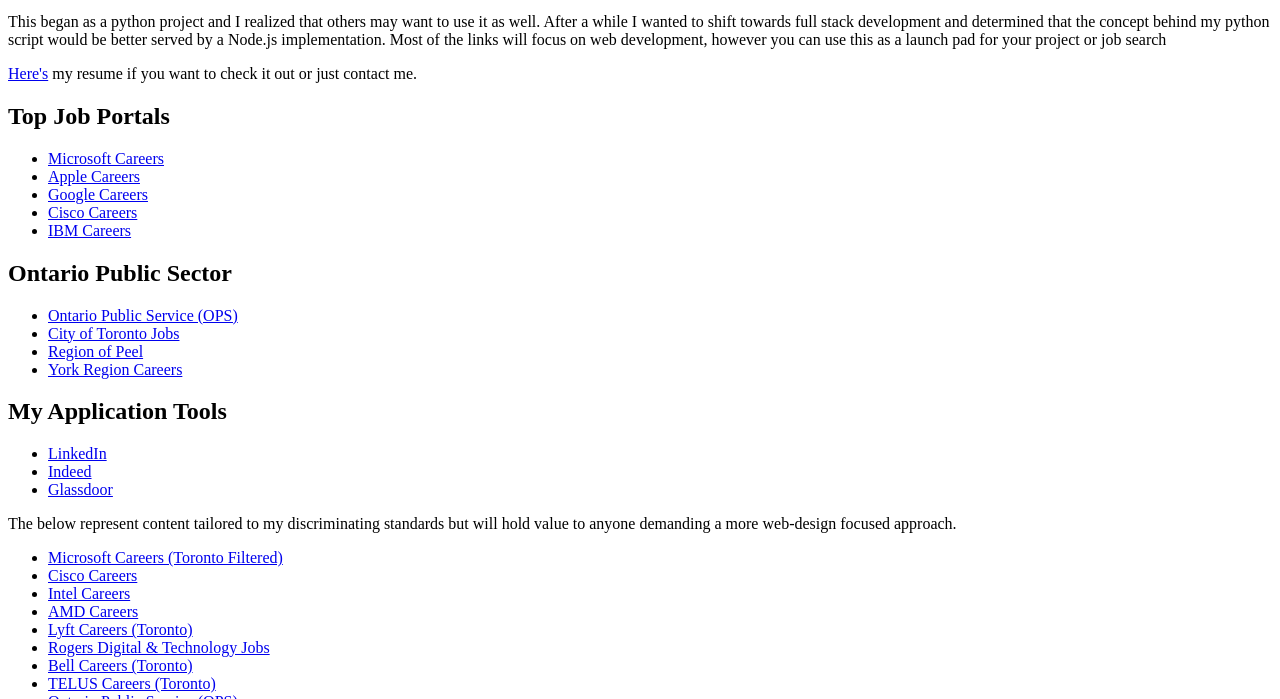
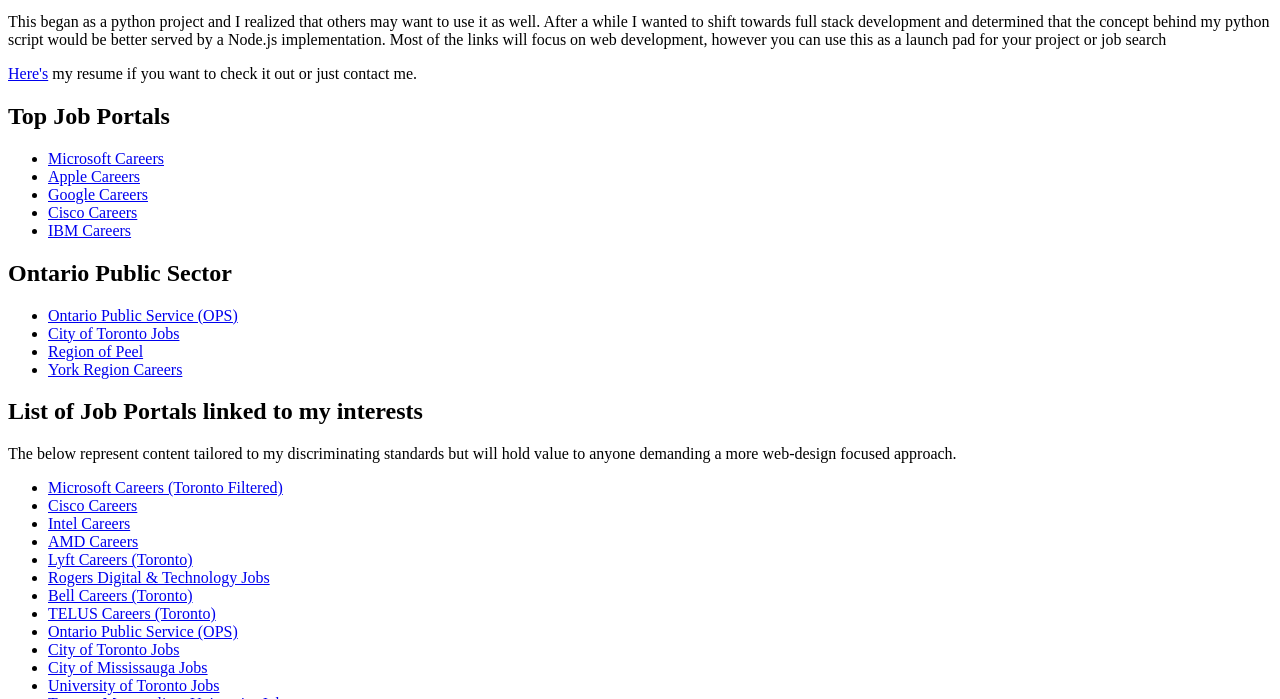
Before and after one commit to lpfader/lewis_node_page, a website: page docs/index.html in a window 1280 px wide. Shown: the part 101-800 px from the top of the page. Drawn offline with Linux system fonts and the light colour scheme.

Commit message:
Update index.html and CSS

```diff
--- a/docs/index.html
+++ b/docs/index.html
@@ -32,14 +32,9 @@
     </ul>
   </div>
 
-  <h2>My Application Tools</h2>
+  <h2>List of Job Portals linked to my interests</h2>
   <div class="container">
-    <ul>
-      <li><a href="https://www.linkedin.com" target="_blank">LinkedIn</a></li>
-      <li><a href="https://www.indeed.ca" target="_blank">Indeed</a></li>
-      <li><a href="https://www.glassdoor.ca" target="_blank">Glassdoor</a></li>
-    </ul>
-  <p>The below represent content tailored to my discriminating standards but will hold value to anyone demanding a more web-design focused approach.</p>
+<p>The below represent content tailored to my discriminating standards but will hold value to anyone demanding a more web-design focused approach.</p>
   <ul>
   <li><a href="https://apply.careers.microsoft.com/careers?start=0&location=Canada%2C+Ontario%2C+Toronto&pid=1970393556757950&sort_by=distance&filter_distance=160&filter_include_remote=1" target="_blank">Microsoft Careers (Toronto Filtered)</a></li>
 
@@ -81,6 +76,6 @@
 
   <li><a href="https://careers.smartrecruiters.com/IndigoBooksMusic/home-office" target="_blank">Indigo Corporate Careers</a></li>
 </ul>
-  </div>
+    </div>
 </body>
 </html>
```
